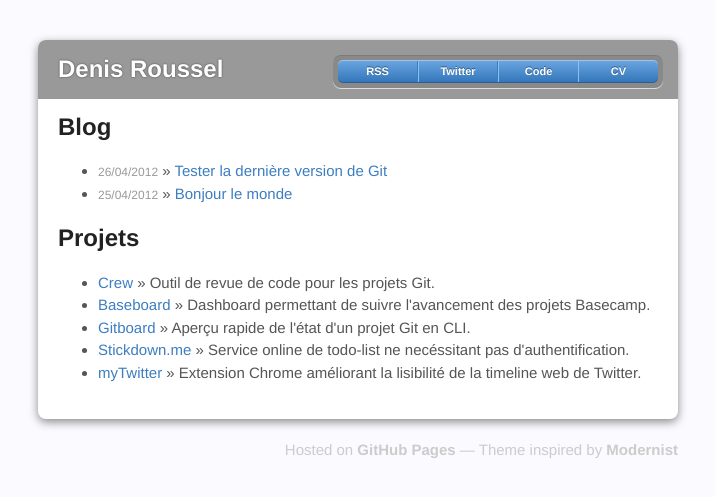
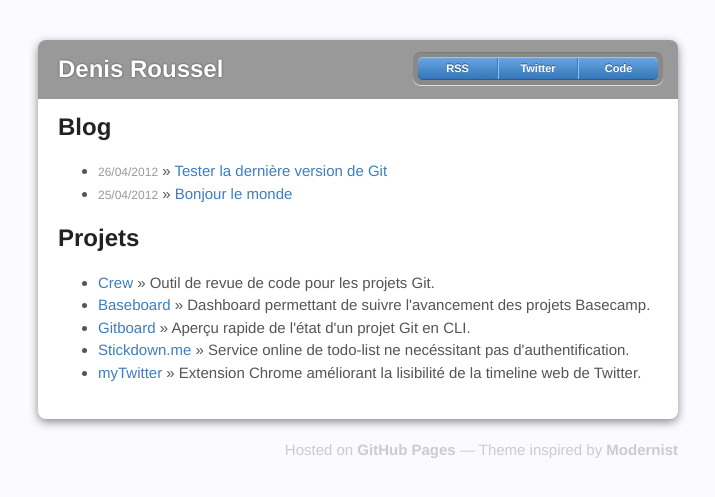
Before and after one commit to KuiKui/kuikui.github.com, a Jekyll site: the page built from index.html, in a window 1280 px wide. Shown: the top 497 px of the page, without its empty margins (282-997 px from the left). Built offline with Jekyll 4.4.1, drawn with Linux system fonts in a browser that asks for light colours; Markdown is read by kramdown in place of the engine named in the settings.

Commit message:
suppression du 'CV'

```diff
--- a/_layouts/default.html
+++ b/_layouts/default.html
@@ -26,7 +26,6 @@
 	        <li><a href="http://feeds.feedburner.com/denisroussel">RSS</a></li>
           <li><a href="http://twitter.com/dondouny">Twitter</a></li>
           <li><a href="https://github.com/KuiKui">Code</a></li>
-          <li><a href="https://github.com/KuiKui/Profile">CV</a></li>
         </ul>
       </header>
       <section>
--- a/stylesheets/styles.css
+++ b/stylesheets/styles.css
@@ -91,7 +91,7 @@ header ul {
   position: absolute;
   z-index: 1;
   right: 20px;
-  top: 20px;
+  top: 17px;
   padding: 1px 0;
   background: #5198DF;
   background: -webkit-gradient(linear, 50% 0%, 50% 100%, color-stop(0%, #77b9fb), color-stop(100%, #3782cd));
@@ -105,7 +105,7 @@ header ul {
   -webkit-box-shadow: inset rgba(255, 255, 255, 0.45) 0 1px 0, inset rgba(0, 0, 0, 0.2) 0 -1px 0;
   -o-box-shadow: inset rgba(255, 255, 255, 0.45) 0 1px 0, inset rgba(0, 0, 0, 0.2) 0 -1px 0;
   box-shadow: inset rgba(255, 255, 255, 0.45) 0 1px 0, inset rgba(0, 0, 0, 0.2) 0 -1px 0;
-  width: 320px;
+  width: 240px;
 }
 header ul:before {
   content: '';
```
